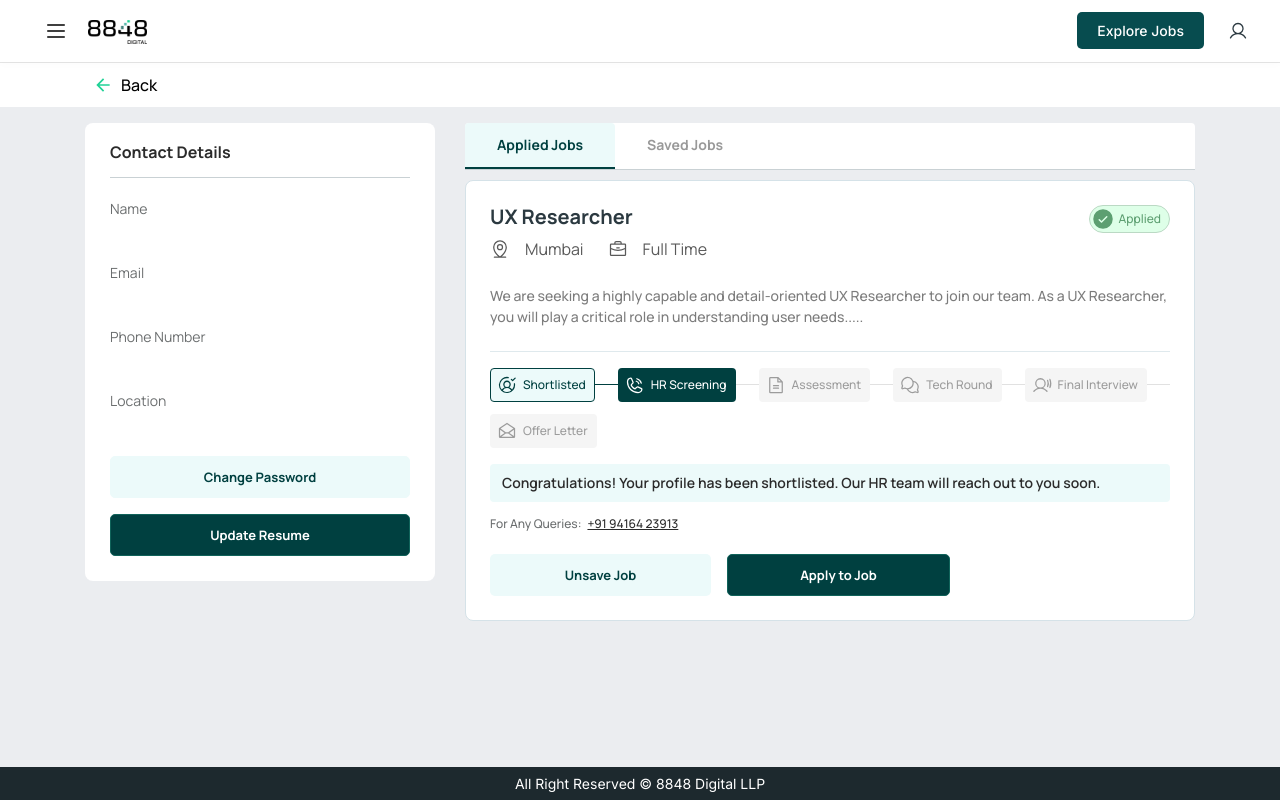
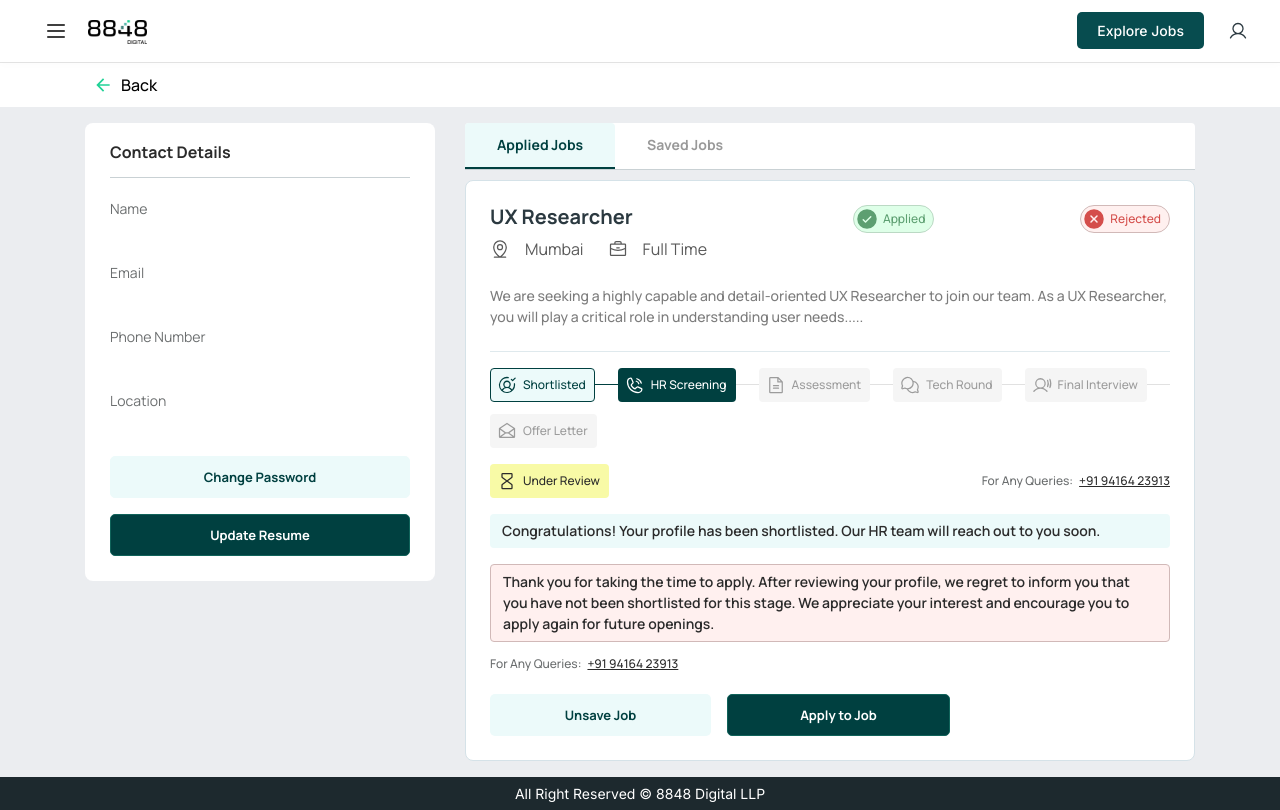
Before and after one commit to summit-webapp/job-portal, a Next.js app: page /profilenew in a window 1280 px wide. Built offline with nearby package versions, Linux system fonts and the light colour scheme; no server answers.

Commit message:
feat: added more elements for job card:m

```diff
--- a/components/profile/cards/JobDetailsCard.tsx
+++ b/components/profile/cards/JobDetailsCard.tsx
@@ -1,4 +1,4 @@
-import { BriefcaseIcon, ChatsCircleIcon, CheckCircleIcon, EnvelopeOpenIcon, FileTextIcon, MapPinLineIcon, PhoneCallIcon, UserCircleCheckIcon, UserSoundIcon } from '@phosphor-icons/react';
+import { BriefcaseIcon, ChatsCircleIcon, CheckCircleIcon, EnvelopeOpenIcon, FileTextIcon, HourglassIcon, MapPinLineIcon, PhoneCallIcon, UserCircleCheckIcon, UserSoundIcon, XCircleIcon } from '@phosphor-icons/react';
 import React from 'react'
 import { Button } from 'react-bootstrap';
 
@@ -24,6 +24,10 @@ const JobDetailsCard = () => {
                 <div className="jobcard-application-status">
                     <CheckCircleIcon size={24} weight="fill" />
                     <div>Applied</div>
+                </div>
+                <div className="jobcard-application-status application-rejected">
+                    <XCircleIcon size={24} weight="fill" />
+                    <div>Rejected</div>
                 </div>
             </div>
 
@@ -68,8 +72,25 @@ const JobDetailsCard = () => {
                     </div>
                 </div>
 
+                <div className="job-status-tracker justify-content-between">
+                    <div className="status-step under-review">
+                        <HourglassIcon size={20} />
+                        Under Review
+                    </div>
+                    <div className="jobcard-contact-footer">
+                        <span>For Any Queries:</span>
+                        <span className="jobcard-contact-number">+91 94164 23913</span>
+                    </div>
+                </div>
+
                 <div className="jobcard-status-message">
                     Congratulations! Your profile has been shortlisted. Our HR team will reach out to you soon.
+                </div>
+
+                <div className="jobcard-status-message status-rejected">
+                    Thank you for taking the time to apply. After reviewing your profile,
+                    we regret to inform you that you have not been shortlisted for this stage.
+                    We appreciate your interest and encourage you to apply again for future openings.
                 </div>
 
                 <div className="jobcard-contact-footer">
--- a/styles/profile/profile.css
+++ b/styles/profile/profile.css
@@ -150,6 +150,12 @@
     border-radius: 30px;
 }
 
+.jobcard-header-section .jobcard-application-status.application-rejected {
+    color: #D44E4B;
+    border-color: #D1B9B8;
+    background-color: #FFF0EF;
+}
+
 /* Job Details - Description */
 .job-details-card .jobcard-description {
     font-size: 14px;
@@ -161,6 +167,9 @@
 .jobcard-job-applied-wrapper {
     padding-top: 16px;
     border-top: 1px solid var(--border-color-4);
+    display: flex;
+    flex-direction: column;
+    gap: 16px;
 }
 
 /* Job Status Tracker - Steps */
@@ -176,6 +185,7 @@
     border-radius: 4px;
     font-size: 12px;
     font-weight: 500;
+    line-height: 1;
     white-space: nowrap;
     display: flex;
     align-items: center;
@@ -188,6 +198,11 @@
 .job-status-tracker .status-step.active {
     color: #FFFFFF;
     background-color: var(--color-darkgreen);
+}
+
+.job-status-tracker .status-step.under-review {
+    color: var(--text-black-2b);
+    background-color: #F8FAA6;
 }
 
 .job-status-tracker .status-step.completed {
@@ -209,9 +224,8 @@
 }
 
 .jobcard-job-applied-wrapper .jobcard-status-message {
-    margin-top: 16px;
-    padding: 12px;
-    line-height: 1;
+    padding: 6.5px 12px;
+    line-height: 1.5;
     font-size: 14px;
     font-weight: 600;
     border-radius: 4px;
@@ -219,8 +233,12 @@
     background-color: var(--color-lightmint);
 }
 
+.jobcard-job-applied-wrapper .jobcard-status-message.status-rejected {
+    border: 1px solid #D1B9B8;
+    background-color: #FFF0EF;
+}
+
 .jobcard-job-applied-wrapper .jobcard-contact-footer {
-    margin-top: 16px;
     display: flex;
     gap: 6px;
     font-size: 12px;
```
